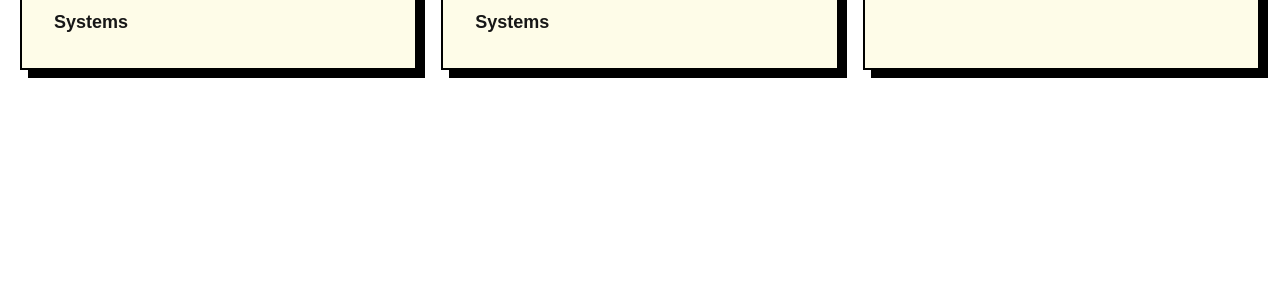
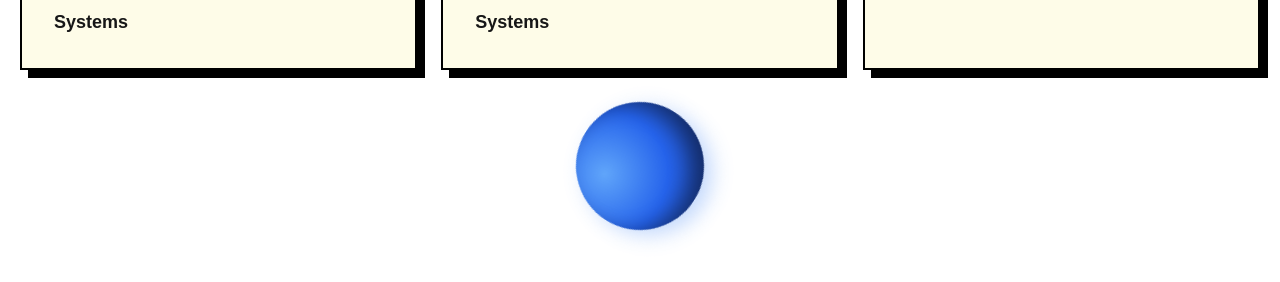
Before and after one commit to Pluto596Polite/my-portfolio, a Next.js app: page /about in a window 1280 px wide. Shown: the part 1607-1889 px from the top of the page. Before the commit the page ends 1757 px from the top, so only its background shows below. Built offline with nearby package versions, Linux system fonts and the light colour scheme.

Commit message:
feat: Add GradientWidget component and integrate it into the About Me page.

```diff
--- /dev/null
+++ b/src/app/Components/GradientWidget.tsx
@@ -0,0 +1,8 @@
+
+export default function GradientWidget() {
+    return (
+        <div className="flex items-center justify-center p-8">
+            <div className="w-32 h-32 rounded-full bg-[radial-gradient(circle_at_30%_30%,#60a5fa,#2563eb,#1e3a8a)] animate-spin shadow-[inset_-10px_-10px_20px_rgba(0,0,0,0.4),0_10px_20px_rgba(59,130,246,0.3)]" />
+        </div>
+    );
+}
--- a/src/app/about/page.tsx
+++ b/src/app/about/page.tsx
@@ -2,6 +2,7 @@
 import Image from "next/image";
 import Navbar from "../Components/Navbar";
 import PracticeWidget from "../Components/PracticeWidget";
+import GradientWidget from "../Components/GradientWidget";
 export default function AboutMe() {
     return (
         <div className="container mx-auto px-5 pb-20">{/*this shows how to add padding to the bottom of the page*/}
@@ -65,6 +66,7 @@
                     tag="Empty"
                 />
             </div>
+            <GradientWidget />
         </div>
     );
 }
```
